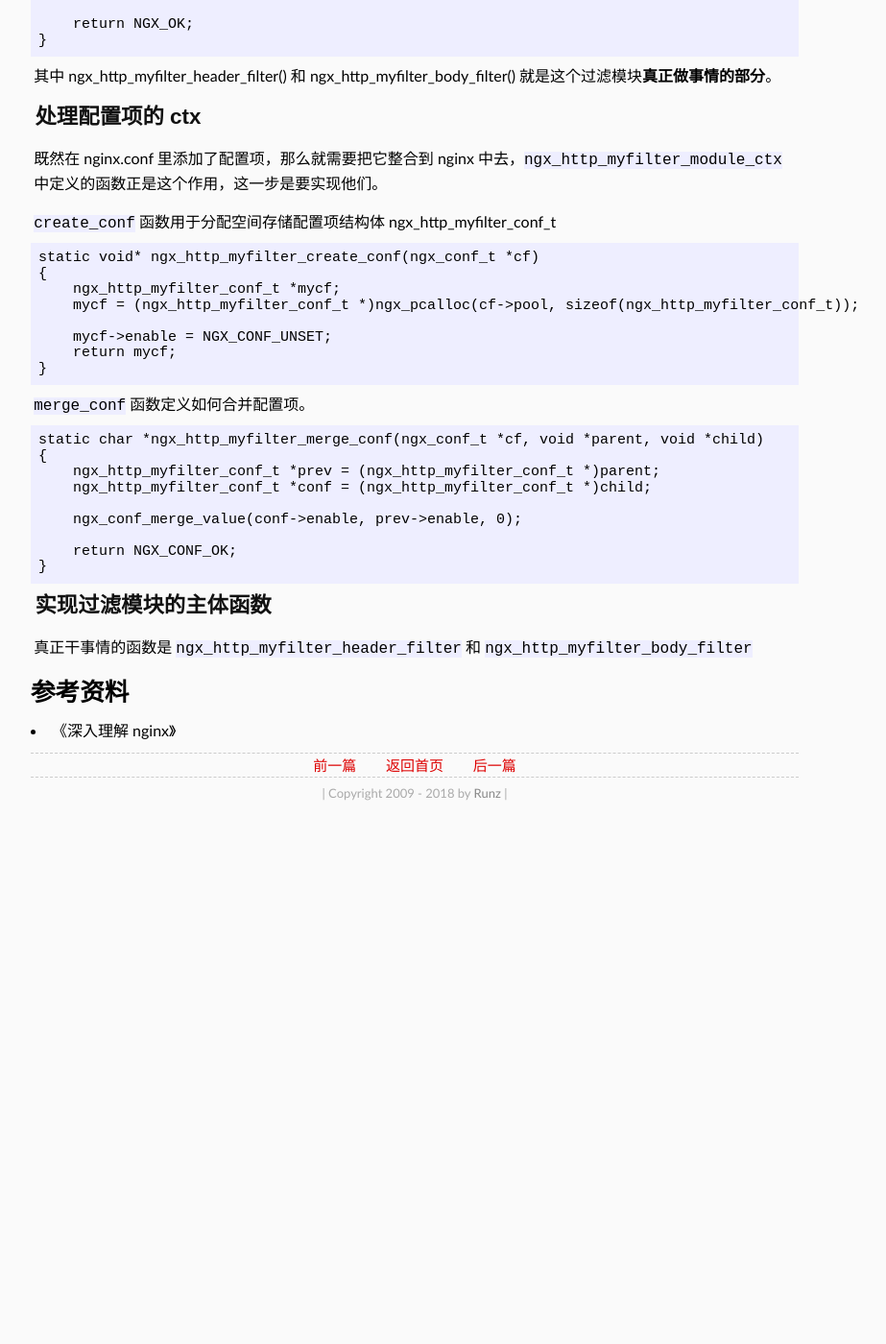
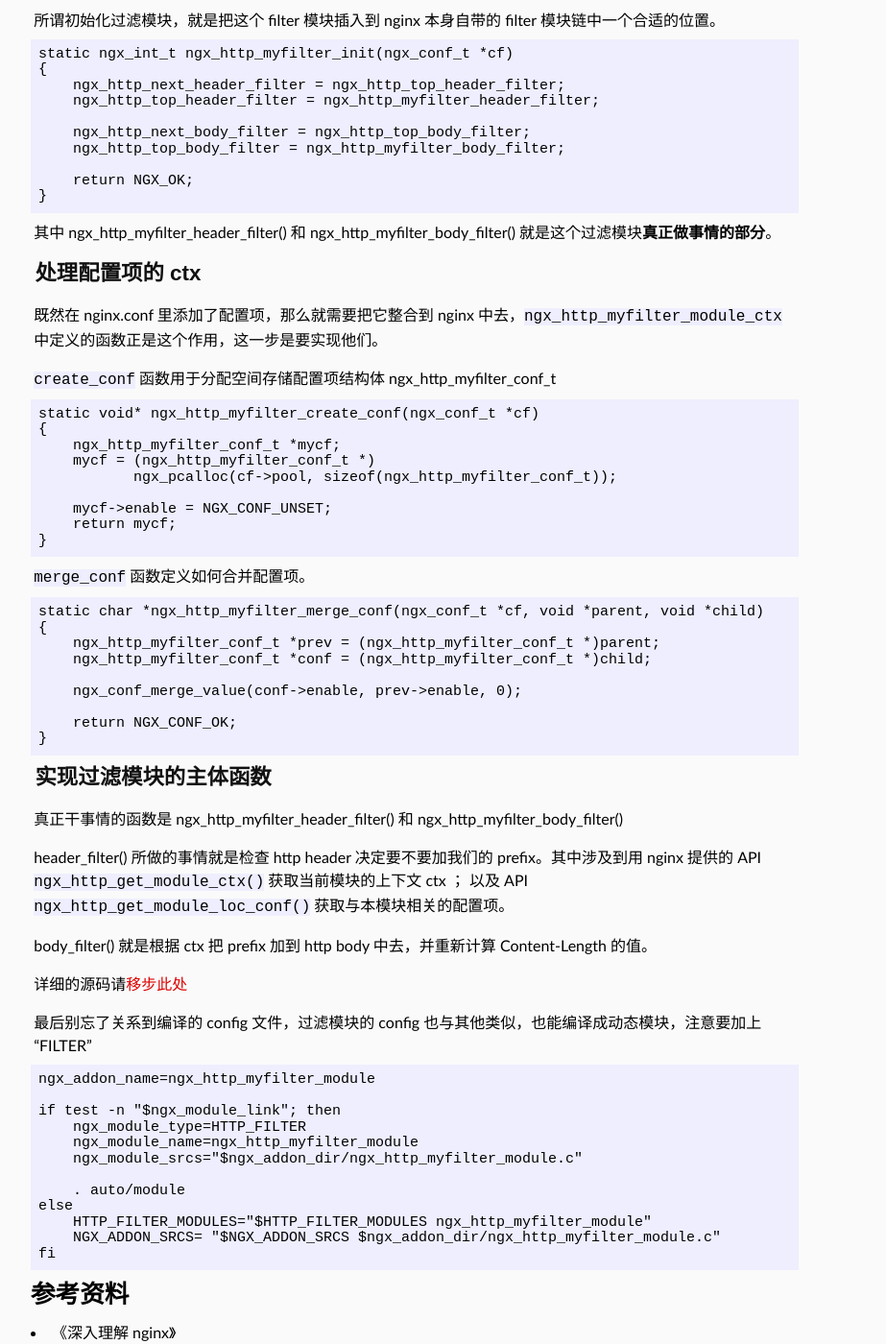
Before and after one commit to shaman7036/runzhen.github.io, a Jekyll site: the page built from _posts/2018-11-19-nginx-http-filter-module.md, in a window 1280 px wide and 1400 px high, scrolled down 1696 px. Shown: the whole window at 96% size, without its empty margins (208-1131 px from the left). Built offline with Jekyll 4.4.1, drawn with Linux system fonts in a browser that asks for light colours; some web fonts are replaced; comment, search, counter and statistics services are not loaded; before the commit the page ends 2565 px from its top, so only the background shows below that; some of the changed text lies outside the part shown.

Commit message:
http filter

````diff
--- a/_posts/2018-11-19-nginx-http-filter-module.md
+++ b/_posts/2018-11-19-nginx-http-filter-module.md
@@ -26,6 +26,16 @@
 > 对于 http 过滤模块来说，在 ngx_modules 数组中的位置越靠后，实际执行请求时就越先执行。因为在初始化 http 过滤模块时，每个过滤模块都是将自己插入到整个链表的首部。
 
 # 开发一个 HTTP 过滤模块
+
+一个简单的过滤模块实现这样的功能：在返回的 http response 中，先检查 header，如果是 200 OK，则在 body 中插入一段字符。如下所示：
+
+```
+$ curl localhost
+-----add-prefix-----<!DOCTYPE html>
+<html>
+<head>
+<title>Welcome to nginx!</title>
+```
 
 ## 定义这个过滤模块
 
@@ -90,7 +100,8 @@
 static void* ngx_http_myfilter_create_conf(ngx_conf_t *cf)
 {
     ngx_http_myfilter_conf_t *mycf;
-    mycf = (ngx_http_myfilter_conf_t *)ngx_pcalloc(cf->pool, sizeof(ngx_http_myfilter_conf_t));
+    mycf = (ngx_http_myfilter_conf_t *)
+           ngx_pcalloc(cf->pool, sizeof(ngx_http_myfilter_conf_t));
 
     mycf->enable = NGX_CONF_UNSET;
     return mycf;
@@ -112,8 +123,32 @@
 
 ## 实现过滤模块的主体函数
 
-真正干事情的函数是 `ngx_http_myfilter_header_filter` 和 `ngx_http_myfilter_body_filter`
+真正干事情的函数是 ngx_http_myfilter_header_filter() 和 ngx_http_myfilter_body_filter()
 
+
+header_filter() 所做的事情就是检查 http header 决定要不要加我们的 prefix。其中涉及到用 nginx 提供的 API `ngx_http_get_module_ctx()` 获取当前模块的上下文 ctx ； 以及 API `ngx_http_get_module_loc_conf()` 获取与本模块相关的配置项。
+
+body_filter() 就是根据 ctx 把 prefix 加到 http body 中去，并重新计算 Content-Length 的值。
+
+详细的源码请[移步此处](https://gist.github.com/runzhen/a7f8d12617ae752ee8a61dc070c67267)
+
+
+最后别忘了关系到编译的 config 文件，过滤模块的 config 也与其他类似，也能编译成动态模块，注意要加上 “FILTER”
+
+```
+ngx_addon_name=ngx_http_myfilter_module
+
+if test -n "$ngx_module_link"; then
+    ngx_module_type=HTTP_FILTER
+    ngx_module_name=ngx_http_myfilter_module
+    ngx_module_srcs="$ngx_addon_dir/ngx_http_myfilter_module.c"
+
+    . auto/module
+else
+    HTTP_FILTER_MODULES="$HTTP_FILTER_MODULES ngx_http_myfilter_module"
+    NGX_ADDON_SRCS= "$NGX_ADDON_SRCS $ngx_addon_dir/ngx_http_myfilter_module.c"
+fi
+```
 
 
 # 参考资料
````
